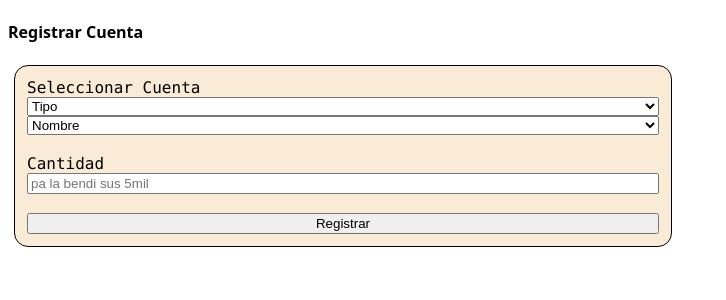
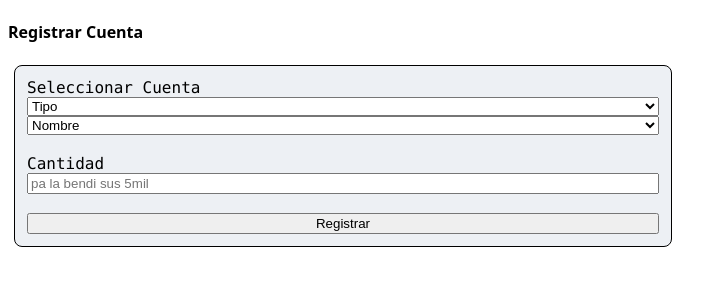
Before and after one commit to cesarleroy/bacon, a React (Vite) app: page / in a window 1280 px wide. Shown: the top 300 px of the page, without its empty margins (0-726 px from the left). Built offline with nearby package versions, Linux system fonts and the light colour scheme.

Commit message:
refactor(arranque): actualizar index.css

```diff
--- a/src/index.css
+++ b/src/index.css
@@ -5,9 +5,9 @@ body {
 form {
   width: 50%;
   font-family: consolas;
-  background-color: antiquewhite;
+  background-color: #EDF0F4;
   border: 1px solid black;
-  border-radius: 14px;
+  border-radius: 8px;
   padding: 12px;
   margin: 6px;
   display: flex;
```
